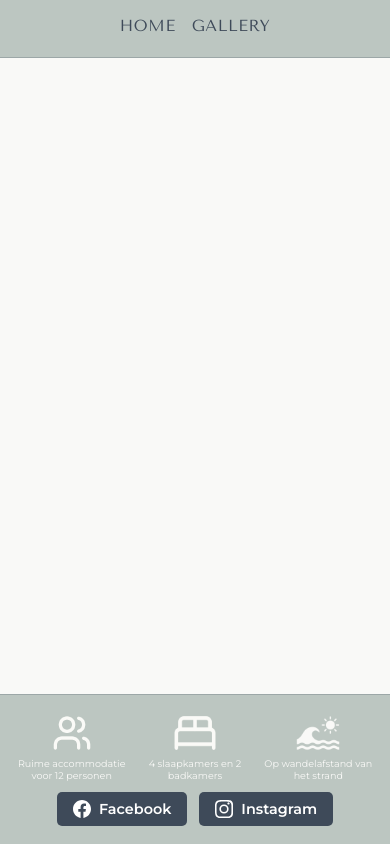
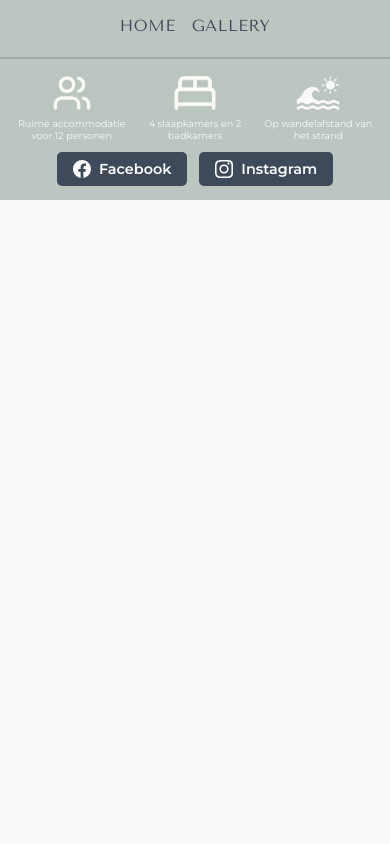
Before and after one commit to SourceCodeV/villalouis.github.io, a React (Vite) app: page /contact in a window 390 px wide. Built offline with nearby package versions, Linux system fonts and the light colour scheme.

Commit message:
Mobile responsiveness testfix

```diff
--- a/src/App.css
+++ b/src/App.css
@@ -23,9 +23,23 @@
 }
 
 @media (max-width: 768px) {
+  /* On mobile the whole document scrolls and the footer sits in normal
+     flow (see Footer.css), so nothing can be hidden behind a fixed bar. */
+  #root,
+  .app-shell {
+    height: auto;
+    min-height: 100dvh;
+    overflow: visible;
+  }
+
+  .app-main {
+    flex: 0 0 auto;
+    padding-bottom: 0;
+  }
+
   .app-main.home-main {
     height: auto;
     min-height: 0;
-    overflow-y: auto;
+    overflow: visible;
   }
 }
--- a/src/components/Footer.css
+++ b/src/components/Footer.css
@@ -97,8 +97,9 @@
 
 @media (max-width: 768px) {
   .footer {
-    min-height: var(--footer-height);
-    padding: 0.75rem 1rem;
+    position: static;
+    min-height: 0;
+    padding: 0.9rem 1rem;
     gap: 0.6rem;
   }
 
```
